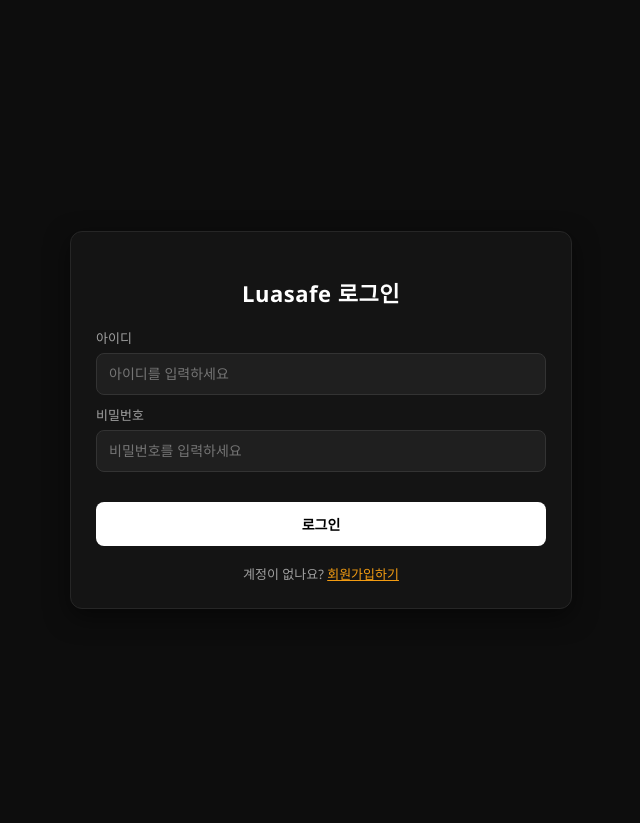
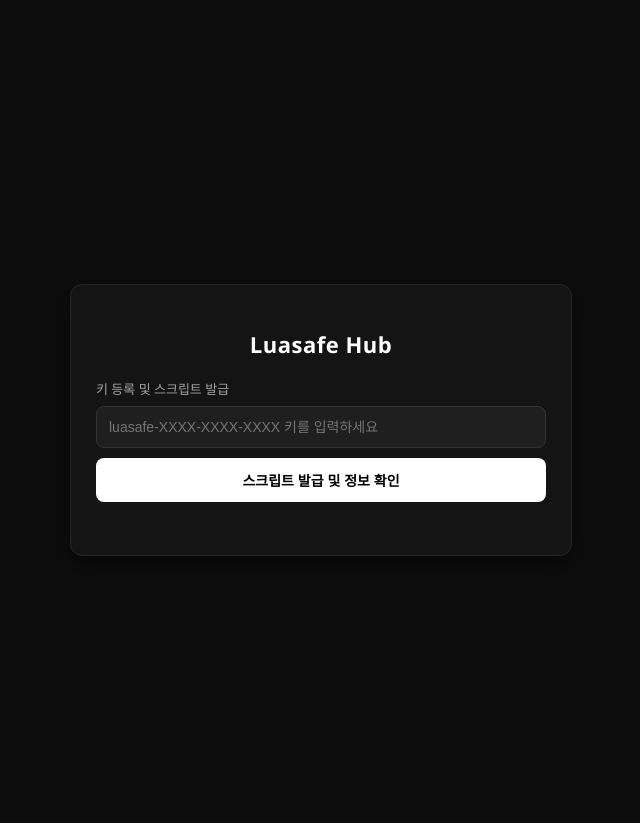
Before and after one commit to luasafedeveloper/luasafe-backend, a Flask app: page / in a window 1280 px wide. Shown: the top 823 px of the page, without its empty margins (319-959 px from the left). Run offline with Flask 3, Linux system fonts and the light colour scheme.

Commit message:
Update index.html

```diff
--- a/templates/user/index.html
+++ b/templates/user/index.html
@@ -3,7 +3,7 @@
 <head>
     <meta charset="UTF-8">
     <meta name="viewport" content="width=device-width, initial-scale=1.0">
-    <title>Luasafe - Login & Hub</title>
+    <title>Luasafe - Key & Script Hub</title>
     <style>
         body {
             background-color: #0d0d0d;
@@ -38,7 +38,7 @@
             display: block;
             font-size: 13px;
             color: #a0a0a0;
-            margin-bottom: 6px;
+            margin-bottom: 8px;
         }
         input, select {
             width: 100%;
@@ -68,21 +68,8 @@
         }
         .btn-primary { background-color: #ffffff; color: #000000; }
         .btn-primary:hover { background-color: #dcdcdc; }
-        .btn-success { background-color: #27ae60; color: #ffffff; }
-        .btn-success:hover { background-color: #219653; }
         .btn-warning { background-color: #f39c12; color: #000000; }
         .btn-warning:hover { background-color: #e67e22; }
-        .link-text {
-            text-align: center;
-            font-size: 13px;
-            color: #a0a0a0;
-            cursor: pointer;
-            margin-top: 10px;
-        }
-        .link-text span {
-            color: #f39c12;
-            text-decoration: underline;
-        }
         pre {
             background-color: #0a0a0a;
             border: 1px solid #222;
@@ -107,34 +94,24 @@
 <body>
 
 <div class="container">
-    <h2 id="formTitle">Luasafe 로그인</h2>
+    <h2>Luasafe Hub</h2>
 
-    <!-- 로그인 및 회원가입 입력 섹션 -->
-    <div id="authSection">
+    <!-- 키 입력 및 스크립트 발급 섹션 -->
     <div class="section">
-            <label>아이디</label>
-            <input type="text" id="usernameInput" placeholder="아이디를 입력하세요">
-            <label>비밀번호</label>
-            <input type="password" id="passwordInput" placeholder="비밀번호를 입력하세요">
-        </div>
-        <button id="authBtn" class="btn-primary" onclick="handleAuth()">로그인</button>
-        <div class="link-text" id="toggleLink" onclick="toggleMode()">계정이 없나요? <span>회원가입하기</span></div>
+        <label>키 등록 및 스크립트 발급</label>
+        <input type="text" id="keyInput" placeholder="luasafe-XXXX-XXXX-XXXX 키를 입력하세요">
+        <button class="btn-primary" onclick="lookupKey()">스크립트 발급 및 정보 확인</button>
     </div>
 
-    <!-- 로그인 성공 후 허브 창 -->
-    <div id="hubSection" style="display:none;">
-        <div class="section">
-            <label>발급된 내 키</label>
-            <input type="text" id="keyInput" readonly style="color: #f39c12; font-weight: bold;">
-        </div>
-
-        <div class="section">
+    <!-- 로더 출력 영역 -->
+    <div class="section" id="loaderSection" style="display:none;">
         <label>생성된 로더 코드 (복사해서 사용)</label>
         <pre id="loaderOutput"></pre>
         <button class="btn-primary" onclick="copyLoader()">로더 코드 복사하기</button>
     </div>
 
-        <div class="info-box" id="infoBox">
+    <!-- 키 상세 정보 및 관리 영역 -->
+    <div class="info-box" id="infoBox" style="display:none;">
         <div><strong>상태:</strong> <span id="statusText">-</span></div>
         <div><strong>등급:</strong> <span id="tierText">-</span></div>
         <div><strong>만료 시간:</strong> <span id="expiryText">-</span></div>
@@ -146,73 +123,19 @@
         </div>
         <button class="btn-warning" onclick="resetHwid()" style="margin-top: 10px;">HWID 초기화 및 스크립트 변경 (3일 쿨타임)</button>
     </div>
-
-        <button class="btn-primary" onclick="location.reload()" style="margin-top: 15px; background-color: #333; color: #fff;">로그아웃</button>
-    </div>
 </div>
 
 <script>
-    let isSignupMode = false;
     let currentKey = "";
 
-    function toggleMode() {
-        isSignupMode = !isSignupMode;
-        if (isSignupMode) {
-            document.getElementById('formTitle').innerText = "Luasafe 회원가입";
-            document.getElementById('authBtn').innerText = "회원가입 하기";
-            document.getElementById('authBtn').className = "btn-success";
-            document.getElementById('toggleLink').innerHTML = "이미 계정이 있으신가요? <span>로그인하기</span>";
-        } else {
-            document.getElementById('formTitle').innerText = "Luasafe 로그인";
-            document.getElementById('authBtn').innerText = "로그인";
-            document.getElementById('authBtn').className = "btn-primary";
-            document.getElementById('toggleLink').innerHTML = "계정이 없나요? <span>회원가입하기</span>";
-        }
-    }
-
-    async function handleAuth() {
-        let username = document.getElementById('usernameInput').value.trim();
-        let password = document.getElementById('passwordInput').value.trim();
-
-        if (!username || !password) {
-            alert("아이디와 비밀번호를 모두 입력해주세요.");
+    async function lookupKey() {
+        let key = document.getElementById('keyInput').value.trim();
+        if (!key) {
+            alert("키를 입력해주세요!");
             return;
         }
+        currentKey = key;
 
-        let endpoint = isSignupMode ? '/api/user/signup' : '/api/user/login';
-
-        try {
-            let res = await fetch(endpoint, {
-                method: 'POST',
-                headers: { 'Content-Type': 'application/json' },
-                body: JSON.stringify({ username: username, password: password })
-            });
-            let data = await res.json();
-
-            if (data.success) {
-                if (isSignupMode) {
-                    alert(data.message); // "회원가입이 완료되었습니다!"
-                    toggleMode(); // 로그인 화면으로 전환
-                } else {
-                    alert("로그인 성공!");
-                    currentKey = data.key;
-                    document.getElementById('keyInput').value = currentKey;
-
-                    document.getElementById('authSection').style.display = 'none';
-                    document.getElementById('formTitle').innerText = "Luasafe Key & Script Hub";
-                    document.getElementById('hubSection').style.display = 'block';
-
-                    lookupKey(currentKey);
-                }
-            } else {
-                alert(data.message); // "이미 존재하는 아이디입니다." 등
-            }
-        } catch (e) {
-            alert("서버 통신 오류가 발생했습니다.");
-        }
-    }
-
-    async function lookupKey(key) {
         try {
             let res = await fetch('/api/user/lookup', {
                 method: 'POST',
@@ -226,14 +149,21 @@
                 document.getElementById('tierText').innerText = data.tier;
                 document.getElementById('expiryText').innerText = data.expiry;
                 document.getElementById('hwidText').innerText = data.hwid;
+                document.getElementById('infoBox').style.display = 'block';
 
+                // 확실하게 작동하는 파라미터 포함 로더 형식
                 let workingLoader = `scriptkey = "${data.key}"\n\nloadstring(game:HttpGet("https://luasafe-backend.onrender.com/loader.lua?key=" .. scriptkey .. "&hwid=" .. tostring(game:GetService("RbxAnalyticsService"):GetClientId())))()`;
 
                 document.getElementById('loaderOutput').innerText = workingLoader;
+                document.getElementById('loaderSection').style.display = 'block';
 
                 loadUserScripts(data.script_name);
+            } else {
+                alert(data.message);
             }
-        } catch (e) {}
+        } catch (e) {
+            alert("조회 중 오류가 발생했습니다.");
+        }
     }
 
     async function loadUserScripts(selectedName) {
@@ -264,7 +194,7 @@
             });
             let data = await res.json();
             alert(data.message);
-            if (data.success) lookupKey(currentKey);
+            if (data.success) lookupKey();
         } catch (e) {
             alert("통신 오류");
         }
```
Lines whose indentation alone changed are shown as unchanged.
